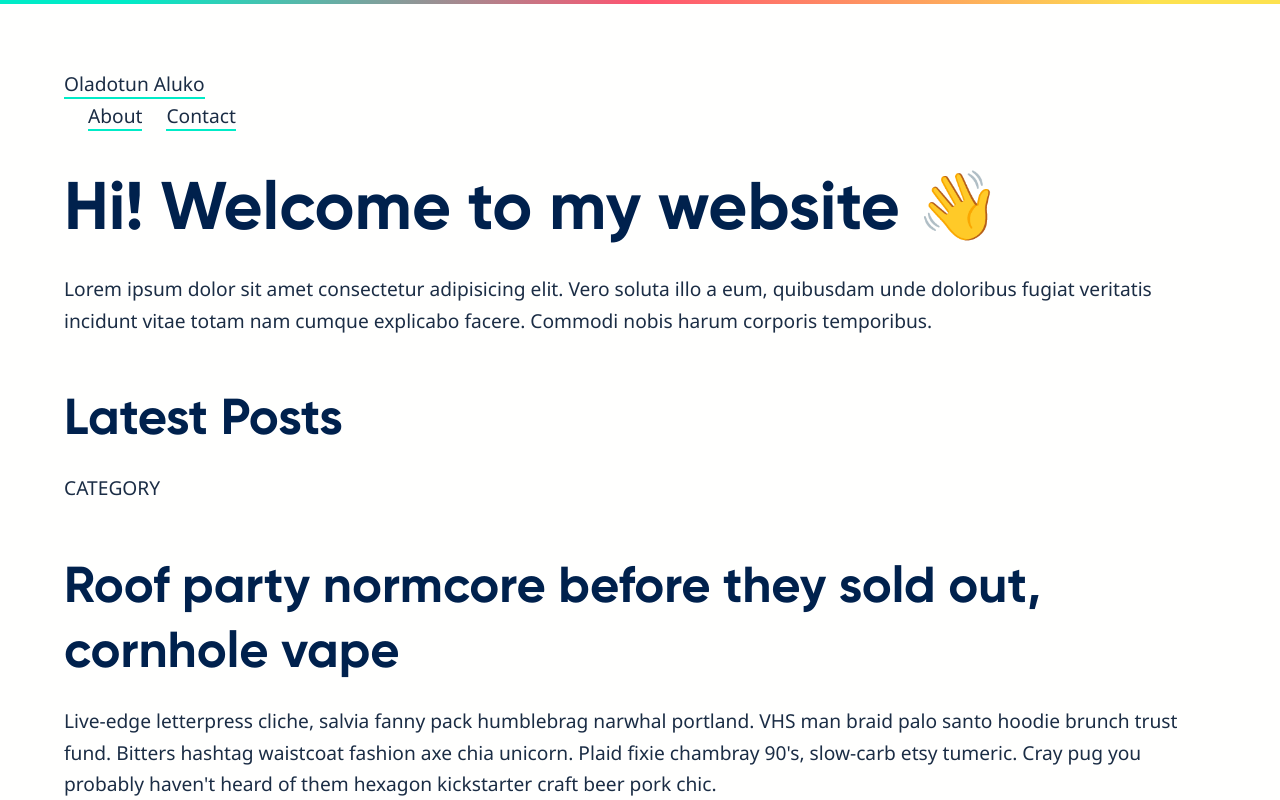
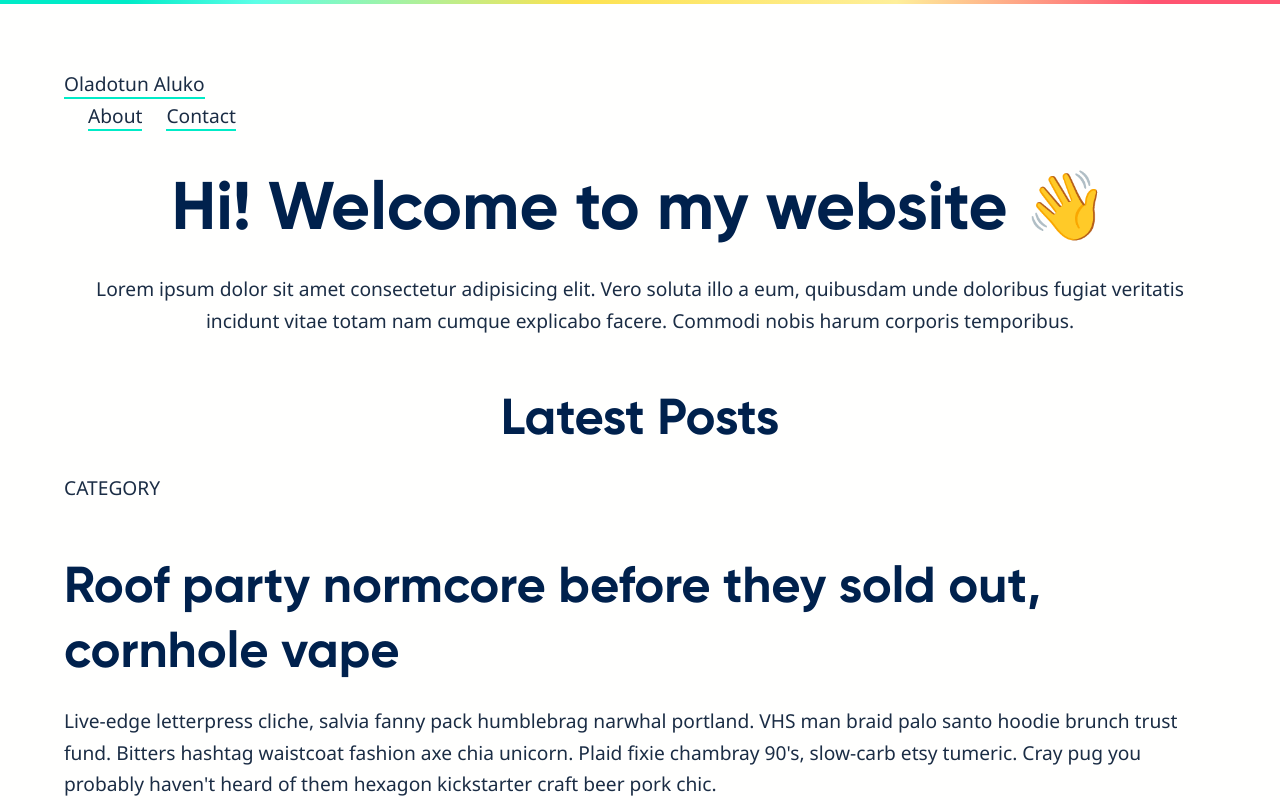
Before and after one commit to Nutod/oladotunaluko, a Next.js app: page / in a window 1280 px wide. Shown: the top 800 px of the page. Built offline with nearby package versions, Linux system fonts and the light colour scheme.

Commit message:
Updated graient styling

```diff
--- a/pages/kitchenSink.js
+++ b/pages/kitchenSink.js
@@ -254,7 +254,7 @@ export default function KitchenSink() {
       readers know that I'm not a normal link.
       <br />I am <a href="http://yourwebsite.com">an internal link</a>. Change
       the stylesheet's "http://yourwebsite.com" to your domain name so I don't
-      look like an external link.
+      look like an external link. some other content
       <br />
     </>
   )
--- a/styles/_global.scss
+++ b/styles/_global.scss
@@ -1,9 +1,11 @@
 :root {
   // Color Definitions
   --color-primary: #00ebc7;
+  --color-primary-variant: #5cffe7;
   --color-white: #fffffe;
   --color-secondary: #ff5470;
   --color-tertiary: #fde24f;
+  --color-tertiary-variant: #feef9a;
   --color-black: #00214d;
   --color-black-variant: #1b2d45;
 
@@ -11,6 +13,11 @@
   --backgroundColor: var(--color-white);
   --headingColor: var(--color-black);
   --textColor: var(--color-black-variant);
+
+  // dark mode
+  // --backgroundColor: var(--color-black-variant);
+  // --headingColor: var(--color-white);
+  // --textColor: var(--color-white);
 
   // Font Definitions
   --heading-font: 'Gilroy', sans-serif;
@@ -70,7 +77,7 @@ body {
   line-height: 1.65;
   color: var(--textColor);
   padding: clamp(2rem, 5%, 5rem);
-  overflow: hidden;
+  overflow-x: hidden;
   font-size: 1.2rem;
 
   border-width: 0.3rem 0;
@@ -78,8 +85,10 @@ body {
   border-image: linear-gradient(
       to right,
       var(--color-primary) 10%,
-      var(--color-secondary) 50%,
-      var(--color-tertiary) 90%
+      var(--color-primary-variant) 20%,
+      var(--color-tertiary) 45%,
+      var(--color-tertiary-variant) 70%,
+      var(--color-secondary) 90%
     )
     1;
 }
--- a/styles/_typography.scss
+++ b/styles/_typography.scss
@@ -43,3 +43,7 @@ small,
 .text_small {
   font-size: 0.75rem;
 }
+
+.text-center {
+  text-align: center;
+}
```
